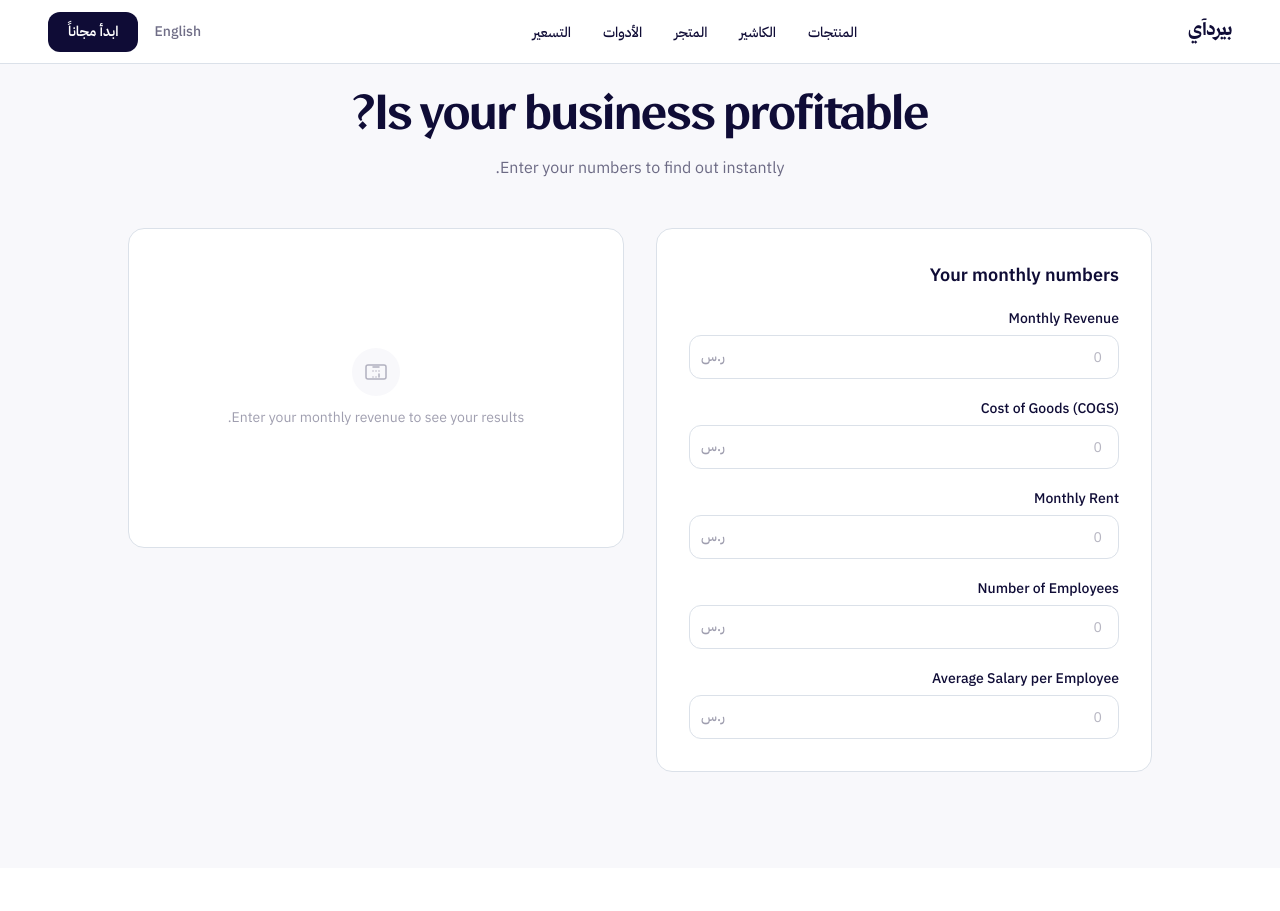
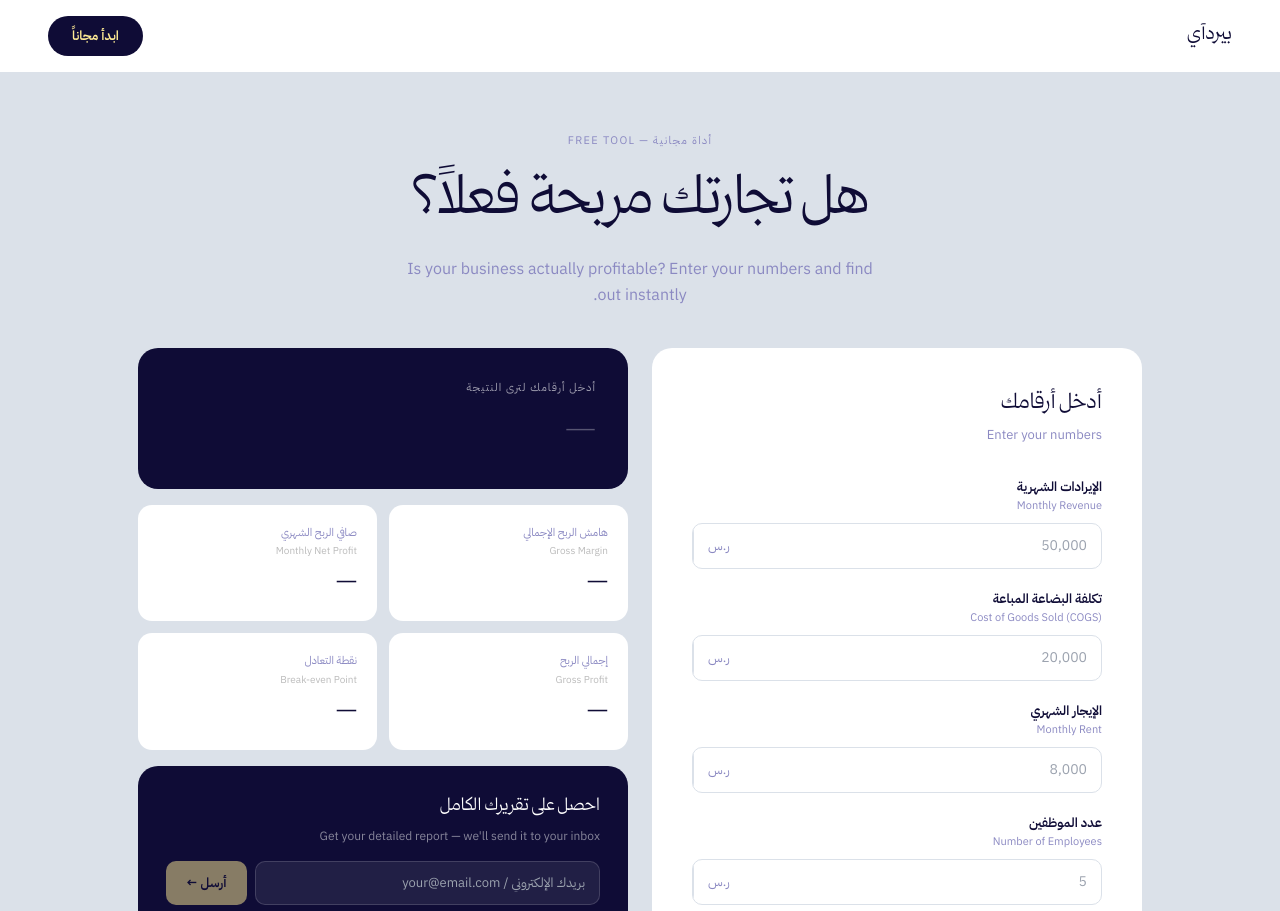
Before and after one commit to rwwwn/birdeye-onboarding, a Next.js app: page /calculator in a window 1280 px wide. Shown: the top 911 px of the page. Before the commit the page ends 868 px from the top, so only its background shows below. Built offline with nearby package versions, Linux system fonts and the light colour scheme.

Commit message:
calcualter rework

```diff
--- a/app/calculator/page.tsx
+++ b/app/calculator/page.tsx
@@ -1,239 +1,313 @@
 'use client'
 
-import { useState, useMemo } from 'react'
-import Navbar from '@/components/home/Navbar'
+import { useState, useEffect } from 'react'
+
+declare global {
+  interface Window {
+    gtag?: (command: string, action: string, params?: Record<string, unknown>) => void
+  }
+}
 import { captureLead } from '@/lib/leads'
+import Link from 'next/link'
 
 interface Inputs {
-  revenue: string
-  cogs: string
-  rent: string
-  employees: string
-  avgSalary: string
+  monthlyRevenue: number
+  cogs: number
+  rent: number
+  employees: number
+  avgSalary: number
 }
 
-type Verdict = 'Healthy' | 'At Risk' | 'Critical'
-
-const verdictConfig: Record<Verdict, { bg: string; text: string; border: string }> = {
-  Healthy:  { bg: 'bg-green-50',  text: 'text-green-700',  border: 'border-green-200' },
-  'At Risk': { bg: 'bg-amber-50', text: 'text-amber-700',  border: 'border-amber-200' },
-  Critical: { bg: 'bg-red-50',    text: 'text-red-700',    border: 'border-red-200' },
-}
-
-function parseNum(v: string): number {
-  const n = parseFloat(v.replace(/,/g, ''))
-  return isNaN(n) ? 0 : n
+interface Results {
+  grossMargin: number
+  grossProfit: number
+  netProfit: number
+  breakEven: number
+  verdict: 'Healthy' | 'At Risk' | 'Critical' | null
+  verdictAr: string
+  verdictColor: string
 }
 
 export default function CalculatorPage() {
   const [inputs, setInputs] = useState<Inputs>({
-    revenue: '',
-    cogs: '',
-    rent: '',
-    employees: '',
-    avgSalary: '',
+    monthlyRevenue: 0,
+    cogs: 0,
+    rent: 0,
+    employees: 0,
+    avgSalary: 0,
   })
-  const [emailInput, setEmailInput] = useState('')
+
+  const [results, setResults] = useState<Results>({
+    grossMargin: 0,
+    grossProfit: 0,
+    netProfit: 0,
+    breakEven: 0,
+    verdict: null,
+    verdictAr: '',
+    verdictColor: '#DBE1E9',
+  })
+
+  const [email, setEmail] = useState('')
   const [emailSubmitted, setEmailSubmitted] = useState(false)
+  const [submitting, setSubmitting] = useState(false)
+  const [hasCalculated, setHasCalculated] = useState(false)
 
-  const results = useMemo(() => {
-    const revenue = parseNum(inputs.revenue)
-    const cogs = parseNum(inputs.cogs)
-    const rent = parseNum(inputs.rent)
-    const employees = parseNum(inputs.employees)
-    const avgSalary = parseNum(inputs.avgSalary)
+  useEffect(() => {
+    const { monthlyRevenue, cogs, rent, employees, avgSalary } = inputs
 
-    if (revenue === 0) return null
+    if (monthlyRevenue === 0) {
+      setHasCalculated(false)
+      return
+    }
 
-    const grossProfit = revenue - cogs
-    const grossMargin = (grossProfit / revenue) * 100
+    setHasCalculated(true)
+
+    const grossProfit = monthlyRevenue - cogs
+    const grossMargin = monthlyRevenue > 0
+      ? Math.round((grossProfit / monthlyRevenue) * 100)
+      : 0
+
     const totalSalaries = employees * avgSalary
-    const netProfit = grossProfit - rent - totalSalaries
-    const totalFixed = rent + totalSalaries
-    const breakEven = cogs > 0 && revenue > cogs
-      ? (totalFixed / (1 - cogs / revenue))
-      : totalFixed
+    const totalFixedCosts = rent + totalSalaries
+    const netProfit = grossProfit - totalFixedCosts
 
-    const verdict: Verdict =
-      grossMargin >= 30 ? 'Healthy' : grossMargin >= 15 ? 'At Risk' : 'Critical'
+    const breakEven = grossMargin > 0
+      ? Math.round(totalFixedCosts / (grossMargin / 100))
+      : 0
 
-    return { grossMargin, netProfit, breakEven, verdict }
+    let verdict: 'Healthy' | 'At Risk' | 'Critical'
+    let verdictAr: string
+    let verdictColor: string
+
+    if (grossMargin >= 30) {
+      verdict = 'Healthy'
+      verdictAr = 'صحي'
+      verdictColor = '#22c55e'
+    } else if (grossMargin >= 15) {
+      verdict = 'At Risk'
+      verdictAr = 'في خطر'
+      verdictColor = '#f59e0b'
+    } else {
+      verdict = 'Critical'
+      verdictAr = 'حرج'
+      verdictColor = '#ef4444'
+    }
+
+    setResults({ grossMargin, grossProfit, netProfit, breakEven, verdict, verdictAr, verdictColor })
   }, [inputs])
 
-  function handleChange(key: keyof Inputs, value: string) {
-    setInputs((prev) => ({ ...prev, [key]: value }))
+  // Track verdict view in GA4
+  useEffect(() => {
+    if (!hasCalculated || !results.verdict) return
+    if (typeof window !== 'undefined' && window.gtag) {
+      window.gtag('event', 'calculator_result_viewed', {
+        verdict: results.verdict,
+        gross_margin: results.grossMargin,
+      })
+    }
+  }, [results.verdict]) // eslint-disable-line react-hooks/exhaustive-deps
+
+  function handleInput(field: keyof Inputs, value: string) {
+    setInputs(prev => ({ ...prev, [field]: parseFloat(value) || 0 }))
   }
 
-  async function handleEmailSubmit(e: React.FormEvent) {
-    e.preventDefault()
-    if (!emailInput.trim() || !results) return
+  async function handleEmailSubmit() {
+    if (!email || submitting) return
+    setSubmitting(true)
 
-    const result = await captureLead({
+    await captureLead({
       source: 'calculator',
-      email: emailInput.trim(),
-      monthly_revenue: parseNum(inputs.revenue),
-      gross_margin: parseFloat(results.grossMargin.toFixed(1)),
+      email,
+      monthly_revenue: inputs.monthlyRevenue,
+      gross_margin: results.grossMargin,
       net_profit: results.netProfit,
-      verdict: results.verdict,
+      verdict: results.verdict || '',
     })
 
-    if (!result.success) {
-      console.error('Lead capture failed silently:', result.error)
+    setSubmitting(false)
+    setEmailSubmitted(true)
+
+    if (typeof window !== 'undefined' && window.gtag) {
+      window.gtag('event', 'calculator_lead_captured', {
+        verdict: results.verdict,
+        gross_margin: results.grossMargin,
+      })
+    }
   }
 
-    setEmailSubmitted(true)
-  }
+  const inputFields: { field: keyof Inputs; labelAr: string; labelEn: string; placeholder: string }[] = [
+    { field: 'monthlyRevenue', labelAr: 'الإيرادات الشهرية',       labelEn: 'Monthly Revenue',          placeholder: '50,000' },
+    { field: 'cogs',           labelAr: 'تكلفة البضاعة المباعة',    labelEn: 'Cost of Goods Sold (COGS)', placeholder: '20,000' },
+    { field: 'rent',           labelAr: 'الإيجار الشهري',           labelEn: 'Monthly Rent',              placeholder: '8,000'  },
+    { field: 'employees',      labelAr: 'عدد الموظفين',              labelEn: 'Number of Employees',       placeholder: '5'      },
+    { field: 'avgSalary',      labelAr: 'متوسط الراتب الشهري',      labelEn: 'Average Monthly Salary',    placeholder: '3,000'  },
+  ]
 
-  function inputField(
-    key: keyof Inputs,
-    label: string,
-    placeholder: string
-  ) {
+  const statCards = [
+    { labelAr: 'هامش الربح الإجمالي', labelEn: 'Gross Margin',       value: hasCalculated ? `${results.grossMargin}%`                         : '—' },
+    { labelAr: 'صافي الربح الشهري',   labelEn: 'Monthly Net Profit',  value: hasCalculated ? `${results.netProfit.toLocaleString()} ر.س`       : '—' },
+    { labelAr: 'إجمالي الربح',        labelEn: 'Gross Profit',        value: hasCalculated ? `${results.grossProfit.toLocaleString()} ر.س`      : '—' },
+    { labelAr: 'نقطة التعادل',        labelEn: 'Break-even Point',    value: hasCalculated ? `${results.breakEven.toLocaleString()} ر.س`        : '—' },
+  ]
+
   return (
-      <div className="flex flex-col gap-1.5" key={key}>
-        <label htmlFor={key} className="text-sm font-medium text-navy">
-          {label}
+    <div style={{ minHeight: '100vh', background: '#DBE1E9', fontFamily: 'var(--font-body)' }}>
+
+      {/* Navbar */}
+      <nav style={{ background: '#FFFFFF', padding: '16px 48px', display: 'flex', alignItems: 'center', justifyContent: 'space-between', borderBottom: '1px solid #DBE1E9' }}>
+        <Link href="/" style={{ textDecoration: 'none' }}>
+          <span style={{ fontFamily: 'var(--font-display)', fontSize: 20, color: '#0F0C36' }}>بيردآي</span>
+        </Link>
+        <Link href="/get-started" style={{ background: '#0F0C36', color: '#FFEB95', padding: '10px 24px', borderRadius: 999, fontSize: 13, fontWeight: 600, textDecoration: 'none' }}>
+          ابدأ مجاناً
+        </Link>
+      </nav>
+
+      {/* Page header */}
+      <div style={{ textAlign: 'center', padding: '60px 48px 40px' }}>
+        <p style={{ fontSize: 11, color: '#8B89C2', letterSpacing: '0.12em', textTransform: 'uppercase', marginBottom: 12 }}>
+          أداة مجانية — Free Tool
+        </p>
+        <h1 style={{ fontFamily: 'var(--font-display)', fontSize: 'clamp(32px, 5vw, 56px)', color: '#0F0C36', marginBottom: 12, letterSpacing: '-0.02em' }}>
+          هل تجارتك مربحة فعلاً؟
+        </h1>
+        <p style={{ fontSize: 16, color: '#8B89C2', maxWidth: 480, margin: '0 auto', lineHeight: 1.6 }}>
+          Is your business actually profitable? Enter your numbers and find out instantly.
+        </p>
+      </div>
+
+      {/* Two-column layout */}
+      <div style={{ maxWidth: '1100px', margin: '0 auto', padding: '0 48px 80px', display: 'grid', gridTemplateColumns: '1fr 1fr', gap: '24px', alignItems: 'start' }}>
+
+        {/* LEFT — Inputs */}
+        <div style={{ background: '#FFFFFF', borderRadius: 20, padding: '40px' }}>
+          <h2 style={{ fontFamily: 'var(--font-display)', fontSize: 22, color: '#0F0C36', marginBottom: 4 }}>أدخل أرقامك</h2>
+          <p style={{ fontSize: 13, color: '#8B89C2', marginBottom: 32 }}>Enter your numbers</p>
+
+          {inputFields.map(({ field, labelAr, labelEn, placeholder }) => (
+            <div key={field} style={{ marginBottom: 20 }}>
+              <label style={{ display: 'block', fontSize: 13, fontWeight: 600, color: '#0F0C36', marginBottom: 2 }}>
+                {labelAr}
               </label>
-        <div className="relative">
-          <span className="absolute left-3 top-1/2 -translate-y-1/2 text-sm text-navy/40 font-medium select-none">
+              <p style={{ fontSize: 11, color: '#8B89C2', marginBottom: 8 }}>{labelEn}</p>
+              <div
+                style={{ display: 'flex', alignItems: 'center', border: '1.5px solid #DBE1E9', borderRadius: 10, overflow: 'hidden', transition: 'border-color 0.15s' }}
+              >
+                <input
+                  type="number"
+                  placeholder={placeholder}
+                  onChange={e => handleInput(field, e.target.value)}
+                  style={{ flex: 1, height: 44, padding: '0 14px', border: 'none', outline: 'none', fontSize: 14, color: '#0F0C36', background: 'transparent' }}
+                  onFocus={e => { (e.target.parentElement as HTMLDivElement).style.borderColor = '#0F0C36' }}
+                  onBlur={e => { (e.target.parentElement as HTMLDivElement).style.borderColor = '#DBE1E9' }}
+                />
+                <span style={{ padding: '0 14px', fontSize: 13, color: '#8B89C2', borderLeft: '1px solid #DBE1E9', height: 44, display: 'flex', alignItems: 'center' }}>
                   ر.س
                 </span>
+              </div>
+            </div>
+          ))}
+        </div>
+
+        {/* RIGHT — Results */}
+        <div style={{ display: 'flex', flexDirection: 'column', gap: '16px' }}>
+
+          {/* Verdict */}
+          <div style={{ background: hasCalculated ? results.verdictColor : '#0F0C36', borderRadius: 20, padding: '32px', transition: 'background 0.3s' }}>
+            <p style={{ fontSize: 11, color: 'rgba(255,255,255,0.6)', letterSpacing: '0.1em', textTransform: 'uppercase', marginBottom: 12 }}>
+              {hasCalculated ? 'التقييم العام' : 'أدخل أرقامك لترى النتيجة'}
+            </p>
+            {hasCalculated ? (
+              <>
+                <h2 style={{ fontFamily: 'var(--font-display)', fontSize: 48, color: '#FFFFFF', marginBottom: 4 }}>
+                  {results.verdictAr}
+                </h2>
+                <p style={{ fontSize: 14, color: 'rgba(255,255,255,0.7)' }}>
+                  {results.verdict} — هامش الربح الإجمالي: {results.grossMargin}%
+                </p>
+              </>
+            ) : (
+              <p style={{ fontFamily: 'var(--font-display)', fontSize: 32, color: 'rgba(255,255,255,0.3)' }}>—</p>
+            )}
+          </div>
+
+          {/* Stat cards */}
+          <div style={{ display: 'grid', gridTemplateColumns: '1fr 1fr', gap: '12px' }}>
+            {statCards.map(({ labelAr, labelEn, value }) => (
+              <div key={labelAr} style={{ background: '#FFFFFF', borderRadius: 14, padding: '20px' }}>
+                <p style={{ fontSize: 11, color: '#8B89C2', marginBottom: 2 }}>{labelAr}</p>
+                <p style={{ fontSize: 10, color: '#BBB', marginBottom: 10 }}>{labelEn}</p>
+                <p style={{ fontFamily: 'var(--font-display)', fontSize: 22, color: '#0F0C36', fontWeight: 700 }}>{value}</p>
+              </div>
+            ))}
+          </div>
+
+          {/* Insight */}
+          {hasCalculated && results.verdict && (
+            <div style={{ background: '#FFFFFF', borderRadius: 14, padding: '20px 24px', borderRight: `4px solid ${results.verdictColor}` }}>
+              <p style={{ fontSize: 13, color: '#0F0C36', lineHeight: 1.6, marginBottom: 6 }}>
+                {results.verdict === 'Healthy'  && 'أرقامك في المنطقة الصحية. التجار الذين يستخدمون بيردآي يحسّنون هامشهم بـ 15-20% إضافية.'}
+                {results.verdict === 'At Risk'  && 'هامشك في منطقة الخطر. معظم التجار الأصحاء يعملون بهامش +30%. بيردآي يساعدك تحسّن هذا الرقم.'}
+                {results.verdict === 'Critical' && 'هامشك في المنطقة الحرجة. تحتاج مراجعة فورية لتكاليفك وأسعارك. فريقنا يمكنه مساعدتك.'}
+              </p>
+              <p style={{ fontSize: 11, color: '#AAA' }}>
+                {results.verdict === 'Healthy'  && 'Your numbers look healthy. BirdEye merchants improve their margin by an additional 15-20%.'}
+                {results.verdict === 'At Risk'  && 'Your margin is in the danger zone. Most healthy businesses operate at 30%+.'}
+                {results.verdict === 'Critical' && 'Your margin is critical. You need an immediate review of your costs and pricing.'}
+              </p>
+            </div>
+          )}
+
+          {/* Email capture */}
+          <div style={{ background: '#0F0C36', borderRadius: 20, padding: '28px' }}>
+            {!emailSubmitted ? (
+              <>
+                <h3 style={{ fontFamily: 'var(--font-display)', fontSize: 18, color: '#FFFFFF', marginBottom: 6 }}>احصل على تقريرك الكامل</h3>
+                <p style={{ fontSize: 12, color: 'rgba(255,255,255,0.5)', marginBottom: 16 }}>Get your detailed report — we&apos;ll send it to your inbox</p>
+                <div style={{ display: 'flex', gap: 8 }}>
                   <input
-            id={key}
-            type="number"
-            min="0"
-            placeholder={placeholder}
-            value={inputs[key]}
-            onChange={(e) => handleChange(key, e.target.value)}
-            className="w-full h-11 pl-10 pr-4 rounded-xl border border-gray text-sm text-navy placeholder:text-navy/30 bg-white transition-colors focus:outline-none focus:ring-2 focus:ring-navy focus:border-navy"
+                    type="email"
+                    value={email}
+                    onChange={e => setEmail(e.target.value)}
+                    onKeyDown={e => { if (e.key === 'Enter') handleEmailSubmit() }}
+                    placeholder="بريدك الإلكتروني / your@email.com"
+                    style={{ flex: 1, height: 44, padding: '0 14px', borderRadius: 10, border: '1px solid rgba(255,255,255,0.15)', background: 'rgba(255,255,255,0.08)', color: '#FFFFFF', fontSize: 13, outline: 'none' }}
                   />
+                  <button
+                    onClick={handleEmailSubmit}
+                    disabled={submitting || !email}
+                    style={{ height: 44, padding: '0 20px', background: '#FFEB95', color: '#0F0C36', border: 'none', borderRadius: 10, fontSize: 13, fontWeight: 700, cursor: submitting || !email ? 'not-allowed' : 'pointer', opacity: submitting || !email ? 0.5 : 1, whiteSpace: 'nowrap' }}
+                  >
+                    {submitting ? '...' : 'أرسل ←'}
+                  </button>
+                </div>
+              </>
+            ) : (
+              <div style={{ textAlign: 'center' }}>
+                <div style={{ width: 44, height: 44, background: 'rgba(34,197,94,0.2)', borderRadius: '50%', display: 'flex', alignItems: 'center', justifyContent: 'center', margin: '0 auto 12px' }}>
+                  <svg width="18" height="18" viewBox="0 0 18 18" fill="none">
+                    <path d="M3 9l4 4 8-8" stroke="#22c55e" strokeWidth="2" strokeLinecap="round" strokeLinejoin="round"/>
+                  </svg>
+                </div>
+                <p style={{ color: '#FFFFFF', fontSize: 15, fontWeight: 600, marginBottom: 4 }}>تم الإرسال!</p>
+                <p style={{ color: 'rgba(255,255,255,0.5)', fontSize: 12 }}>فريقنا سيتواصل معك قريباً — Our team will reach out soon</p>
+              </div>
+            )}
+          </div>
+
+          {/* CTA */}
+          <div style={{ background: '#FFEB95', borderRadius: 14, padding: '20px 24px', display: 'flex', justifyContent: 'space-between', alignItems: 'center' }}>
+            <div>
+              <p style={{ fontFamily: 'var(--font-display)', fontSize: 15, color: '#0F0C36', marginBottom: 2 }}>جاهز تبدأ مع بيردآي؟</p>
+              <p style={{ fontSize: 11, color: 'rgba(15,12,54,0.6)' }}>Ready to start with BirdEye?</p>
+            </div>
+            <Link href="/get-started" style={{ background: '#0F0C36', color: '#FFEB95', padding: '10px 20px', borderRadius: 999, fontSize: 13, fontWeight: 600, textDecoration: 'none', whiteSpace: 'nowrap' }}>
+              ابدأ مجاناً ←
+            </Link>
+          </div>
+
+        </div>
       </div>
     </div>
   )
 }
-
-  return (
-    <>
-      <Navbar />
-      <main className="min-h-screen bg-[#F8F8FB] py-16 md:py-24 px-6 md:px-10">
-        <div className="max-w-5xl mx-auto">
-          {/* Header */}
-          <div className="text-center mb-12">
-            <h1 className="font-display text-4xl md:text-5xl font-bold text-navy">
-              Is your business profitable?
-            </h1>
-            <p className="mt-3 text-navy/60 text-base">
-              Enter your numbers to find out instantly.
-            </p>
-          </div>
-
-          <div className="grid grid-cols-1 md:grid-cols-2 gap-8 items-start">
-            {/* Inputs */}
-            <div className="bg-white rounded-2xl border border-gray p-8 flex flex-col gap-5">
-              <h2 className="font-semibold text-navy text-lg">Your monthly numbers</h2>
-              {inputField('revenue', 'Monthly Revenue', '0')}
-              {inputField('cogs', 'Cost of Goods (COGS)', '0')}
-              {inputField('rent', 'Monthly Rent', '0')}
-              {inputField('employees', 'Number of Employees', '0')}
-              {inputField('avgSalary', 'Average Salary per Employee', '0')}
-            </div>
-
-            {/* Results */}
-            <div className="flex flex-col gap-5">
-              {results ? (
-                <>
-                  {/* Verdict badge */}
-                  <div
-                    className={`rounded-2xl border-2 p-6 flex items-center justify-between ${verdictConfig[results.verdict].bg} ${verdictConfig[results.verdict].border}`}
-                  >
-                    <div>
-                      <p className="text-xs font-semibold uppercase tracking-widest text-navy/40 mb-1">
-                        Overall verdict
-                      </p>
-                      <p className={`text-2xl font-bold ${verdictConfig[results.verdict].text}`}>
-                        {results.verdict}
-                      </p>
-                    </div>
-                    <div
-                      className={`w-12 h-12 rounded-full flex items-center justify-center text-2xl ${verdictConfig[results.verdict].bg}`}
-                    >
-                      {results.verdict === 'Healthy' ? '✓' : results.verdict === 'At Risk' ? '⚠' : '✕'}
-                    </div>
-                  </div>
-
-                  {/* Metric cards */}
-                  <div className="grid grid-cols-1 gap-4">
-                    {[
-                      {
-                        label: 'Gross Profit Margin',
-                        value: `${results.grossMargin.toFixed(1)}%`,
-                        note: results.grossMargin >= 30 ? 'Strong margin' : results.grossMargin >= 15 ? 'Watch this closely' : 'Below healthy threshold',
-                      },
-                      {
-                        label: 'Net Profit Estimate',
-                        value: `${results.netProfit >= 0 ? '' : '-'}ر.س ${Math.abs(results.netProfit).toLocaleString('en-US', { maximumFractionDigits: 0 })}`,
-                        note: results.netProfit >= 0 ? 'After rent & salaries' : 'Operating at a loss',
-                      },
-                      {
-                        label: 'Break-even Point',
-                        value: `ر.س ${results.breakEven.toLocaleString('en-US', { maximumFractionDigits: 0 })}`,
-                        note: 'Monthly revenue needed to cover all costs',
-                      },
-                    ].map((m) => (
-                      <div key={m.label} className="bg-white rounded-xl border border-gray p-5">
-                        <p className="text-xs text-navy/40 font-medium uppercase tracking-widest">
-                          {m.label}
-                        </p>
-                        <p className="text-2xl font-bold text-navy mt-1">{m.value}</p>
-                        <p className="text-xs text-navy/50 mt-1">{m.note}</p>
-                      </div>
-                    ))}
-                  </div>
-
-                  {/* Email capture */}
-                  <div className="bg-navy rounded-2xl p-6 text-white">
-                    <p className="font-semibold text-base mb-1">Get your detailed report</p>
-                    <p className="text-white/60 text-xs mb-4">
-                      We&apos;ll send a full breakdown with recommendations to your inbox.
-                    </p>
-                    {emailSubmitted ? (
-                      <p className="text-yellow text-sm font-medium">
-                        ✓ Report on its way to {emailInput}
-                      </p>
-                    ) : (
-                      <form onSubmit={handleEmailSubmit} className="flex gap-2">
-                        <input
-                          type="email"
-                          placeholder="your@email.com"
-                          value={emailInput}
-                          onChange={(e) => setEmailInput(e.target.value)}
-                          required
-                          className="flex-1 h-10 px-4 rounded-xl bg-white/10 border border-white/20 text-white placeholder:text-white/30 text-sm focus:outline-none focus:ring-2 focus:ring-yellow"
-                        />
-                        <button
-                          type="submit"
-                          className="px-4 py-2 rounded-xl bg-yellow text-navy text-sm font-semibold hover:bg-opacity-90 transition-all focus:outline-none focus:ring-2 focus:ring-yellow focus:ring-offset-2 focus:ring-offset-navy"
-                        >
-                          Send
-                        </button>
-                      </form>
-                    )}
-                  </div>
-                </>
-              ) : (
-                <div className="bg-white rounded-2xl border border-gray p-10 flex flex-col items-center justify-center text-center gap-3 min-h-[320px]">
-                  <div className="w-12 h-12 rounded-full bg-[#F8F8FB] flex items-center justify-center">
-                    <svg className="w-6 h-6 text-navy/30" fill="none" stroke="currentColor" viewBox="0 0 24 24">
-                      <path strokeLinecap="round" strokeLinejoin="round" strokeWidth={1.5} d="M9 7h6m0 10v-3m-3 3h.01M9 17h.01M9 11h.01M12 11h.01M15 11h.01M4 19h16a2 2 0 002-2V7a2 2 0 00-2-2H4a2 2 0 00-2 2v10a2 2 0 002 2z" />
-                    </svg>
-                  </div>
-                  <p className="text-navy/40 text-sm">Enter your monthly revenue to see your results.</p>
-                </div>
-              )}
-            </div>
-          </div>
-        </div>
-      </main>
-    </>
-  )
-}
```
Lines whose indentation alone changed are shown as unchanged.
